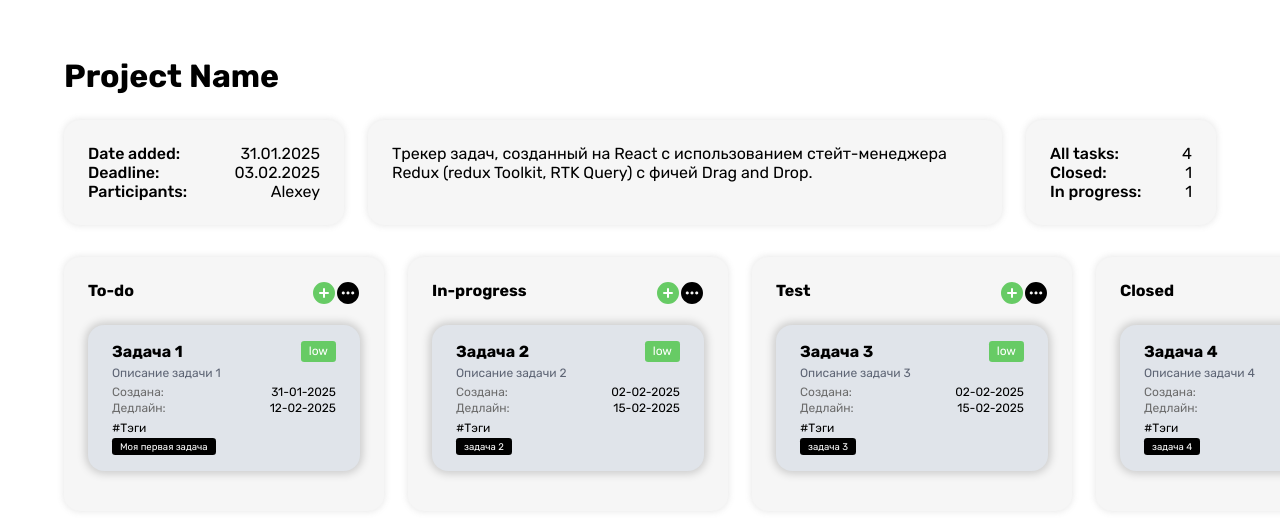
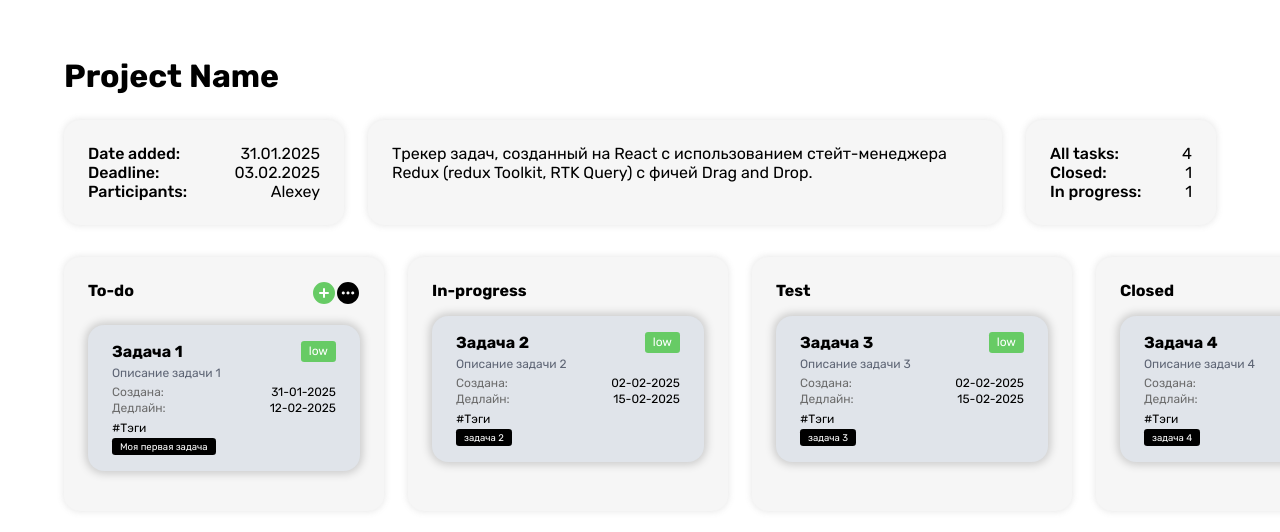
Before and after one commit to Mor-ald/task-tracker, a React (Vite) app: page / in a window 1280 px wide. Shown: the top 532 px of the page. Built offline with nearby package versions, Linux system fonts and the light colour scheme; data requests are answered from the project's data file.

Commit message:
fix: remove plus button from tabs

```diff
--- a/src/App.tsx
+++ b/src/App.tsx
@@ -56,12 +56,12 @@ export default function App() {
       <div className="project-tasks">
         {/* Todo tasks */}
         <Tab title="To-do" status={'to-do'} createTaskButtonVisible={true} />
-        {/* Todo tasks */}
-        <Tab title="In-progress" status={'in-progress'} createTaskButtonVisible={true} />
-        {/* Todo tasks */}
-        <Tab title="Test" status={'test'} createTaskButtonVisible={true} />
-        {/* Todo tasks */}
-        <Tab title="Closed" status={'closed'} createTaskButtonVisible={true} />
+        {/* In-progress tasks */}
+        <Tab title="In-progress" status={'in-progress'} createTaskButtonVisible={false} />
+        {/* Test tasks */}
+        <Tab title="Test" status={'test'} createTaskButtonVisible={false} />
+        {/* Closed tasks */}
+        <Tab title="Closed" status={'closed'} createTaskButtonVisible={false} />
       </div>
     </Layout>
   );
```
